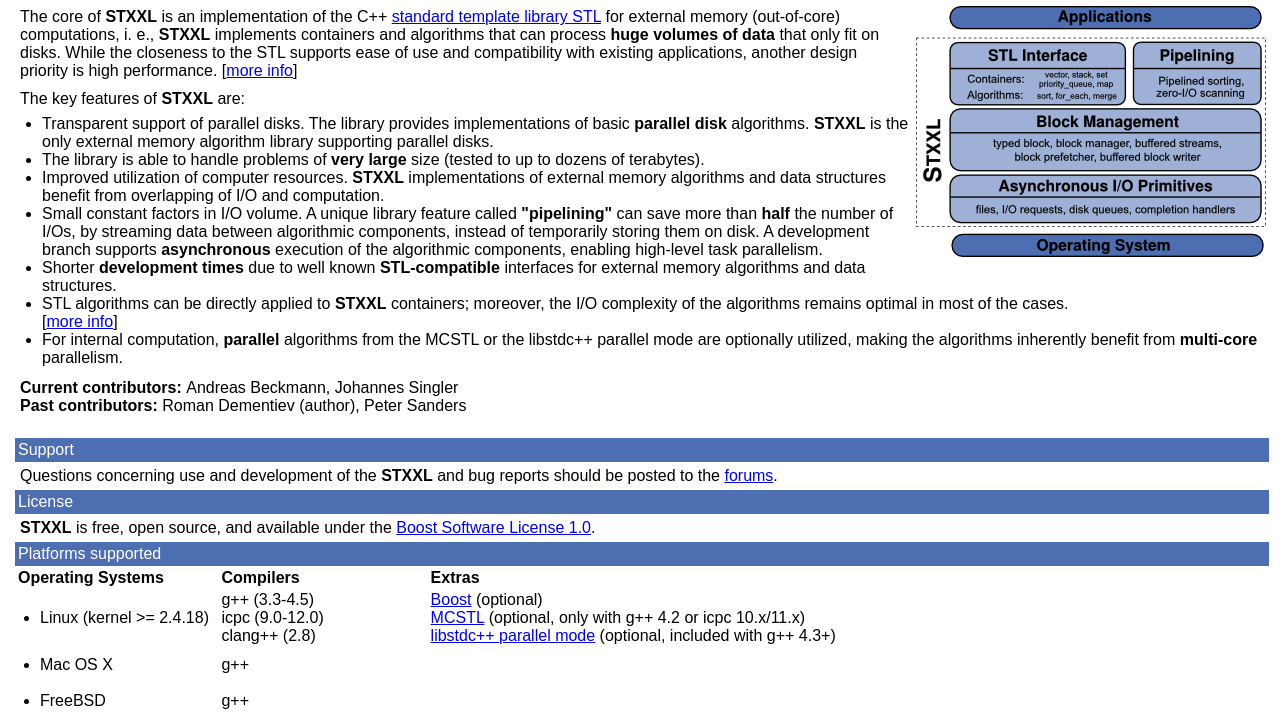
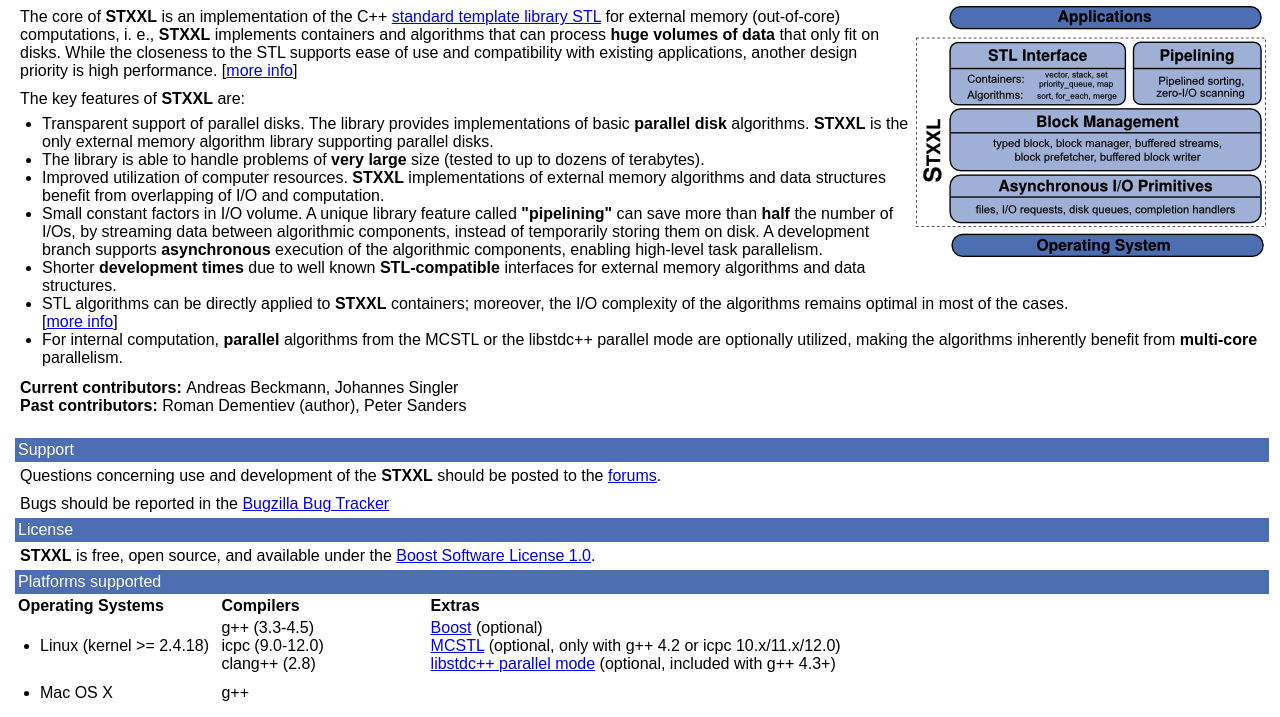
Before and after one commit to bingmann/stxxl-svn-import-archive, a plain HTML site: page homepage/index.html in a window 1280 px wide. Shown: the part 75-792 px from the top of the page. Drawn offline with Linux system fonts and the light colour scheme; a script that the page names is missing.

Commit message:
link to bugzilla
git-svn-id: svn://svn.code.sf.net/p/stxxl/code/trunk@2828 4e380d45-d1fd-0310-85a7-d18ec86df0ad

```diff
--- a/homepage/index.html
+++ b/homepage/index.html
@@ -80,7 +80,10 @@
         </h2>
         <p>
             Questions concerning use and development of the <b>STXXL</b>
-            and bug reports should be posted to the <a href="http://sourceforge.net/projects/stxxl/forums">forums</a>.
+            should be posted to the <a href="http://sourceforge.net/projects/stxxl/forums">forums</a>.
+        </p>
+        <p>
+            Bugs should be reported in the <a href="https://stxxl.ae.cs.uni-frankfurt.de/bugs/">Bugzilla Bug Tracker</a>
         </p>
         <h2>
             License
@@ -123,7 +126,7 @@
                     (optional)
                     <br/>
                     <a href="http://algo2.iti.kit.edu/singler/mcstl/">MCSTL</a>
-                    (optional, only with g++ 4.2 or icpc 10.x/11.x)
+                    (optional, only with g++ 4.2 or icpc 10.x/11.x/12.0)
                     <br/>
                     <a href="http://gcc.gnu.org/onlinedocs/libstdc++/manual/parallel_mode.html">libstdc++ parallel mode</a>
                     (optional, included with g++ 4.3+)
```
Also changed, not shown: 1 other file.
